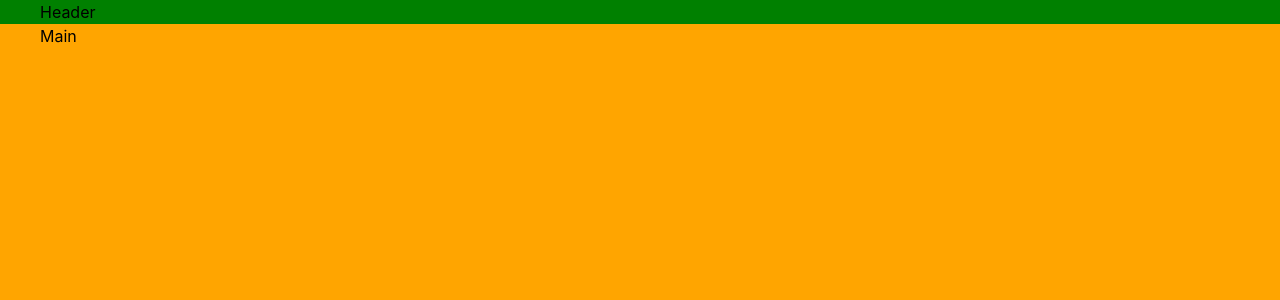
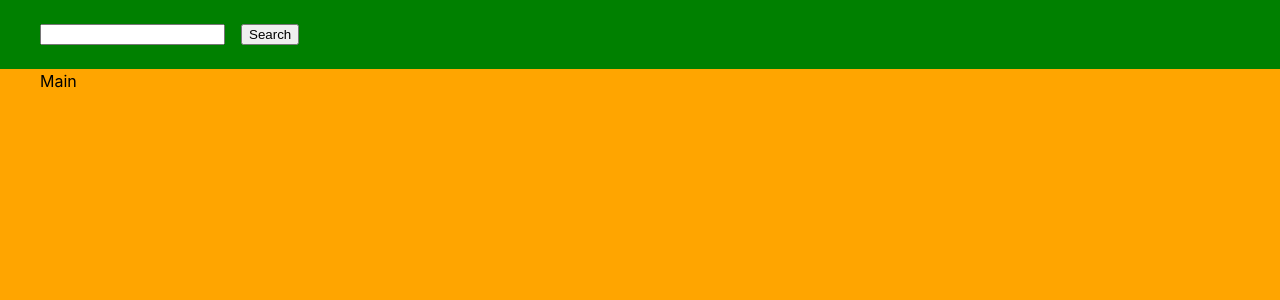
Before and after one commit to DimetriYo/React.Components, a React (Vite) app: page / in a window 1280 px wide. Shown: the top 300 px of the page. Built offline with nearby package versions, Linux system fonts and the light colour scheme.

Commit message:
feat: add beer search controls component

```diff
--- a/src/App.tsx
+++ b/src/App.tsx
@@ -1,6 +1,6 @@
 import { Component, ReactNode } from 'react';
-import { Header } from './components/Header';
-import { Main } from './components/Main';
+import { Header } from './pages/Landing/Header';
+import { Main } from './pages/Landing/Main';
 
 class App extends Component {
   render(): ReactNode {
--- a/src/components/header/index.tsx
+++ /dev/null
@@ -1,13 +0,0 @@
-import { Component, ReactNode } from 'react';
-import { ContentWrapper } from '../contentWrapper';
-import style from './styles.module.scss';
-
-export class Header extends Component {
-  render(): ReactNode {
-    return (
-      <div className={style.headerOuterWrapper}>
-        <ContentWrapper>Header</ContentWrapper>
-      </div>
-    );
-  }
-}
--- a/src/main.tsx
+++ b/src/main.tsx
@@ -1,7 +1,7 @@
 import React from 'react';
 import ReactDOM from 'react-dom/client';
 import App from './App';
-import './index.scss';
+import './globalStyle/index.scss';
 
 ReactDOM.createRoot(document.getElementById('root')!).render(
   <React.StrictMode>
--- /dev/null
+++ b/src/pages/Landing/BeerSearchInput/index.tsx
@@ -0,0 +1,21 @@
+import { ChangeEventHandler, Component, ReactNode } from 'react';
+import style from './style.module.scss';
+
+export class BeerSearchControls extends Component {
+  state: Readonly<{ userInput: string }> = {
+    userInput: '',
+  };
+
+  handleInputChange: ChangeEventHandler<HTMLInputElement> = ({ target: { value } }) => {
+    this.setState({ userInput: value });
+  };
+
+  render(): ReactNode {
+    return (
+      <div className={style.beerSearchControllsWrapper}>
+        <input type="text" value={this.state.userInput} onChange={this.handleInputChange} />
+        <button type="button">Search</button>
+      </div>
+    );
+  }
+}
--- /dev/null
+++ b/src/pages/Landing/BeerSearchInput/style.module.scss
@@ -0,0 +1,5 @@
+.beerSearchControllsWrapper {
+  display: flex;
+  gap: 1rem;
+  flex-wrap: wrap;
+}
--- /dev/null
+++ b/src/pages/Landing/Header/index.tsx
@@ -0,0 +1,18 @@
+import { Component, ReactNode } from 'react';
+import { ContentWrapper } from '../../../components/ContentWrapper';
+import style from './styles.module.scss';
+import { BeerSearchControls } from '../BeerSearchInput';
+
+export class Header extends Component {
+  render(): ReactNode {
+    return (
+      <div className={style.headerOuterWrapper}>
+        <ContentWrapper>
+          <div className={style.headerInnerWrapper}>
+            <BeerSearchControls />
+          </div>
+        </ContentWrapper>
+      </div>
+    );
+  }
+}
--- a/src/components/header/styles.module.scss
+++ b/src/pages/Landing/Header/styles.module.scss
@@ -1,3 +1,7 @@
 .headerOuterWrapper {
   background-color: green;
 }
+
+.headerInnerWrapper {
+  padding: 1.5rem 0;
+}
--- a/src/components/main/index.tsx
+++ b/src/pages/Landing/Main/index.tsx
@@ -1,5 +1,5 @@
 import { Component, ReactNode } from 'react';
-import { ContentWrapper } from '../contentWrapper';
+import { ContentWrapper } from '../../../components/ContentWrapper';
 import style from './style.module.scss';
 
 export class Main extends Component {
```
Also changed, not shown: src/components/contentWrapper/style.module.scss (line endings or trailing spaces), src/globalStyle/index.scss (line endings or trailing spaces), src/pages/Landing/Main/style.module.scss (renamed from src/components/main/style.module.scss), 1 other file (tests, documents, lock files or other folders).
